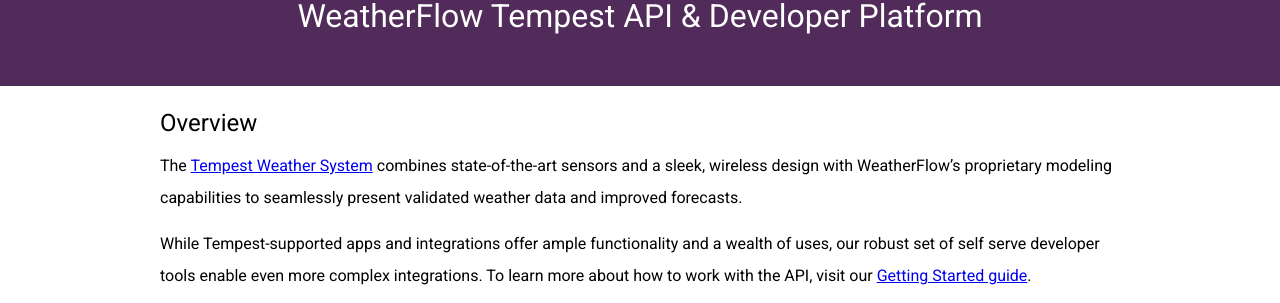
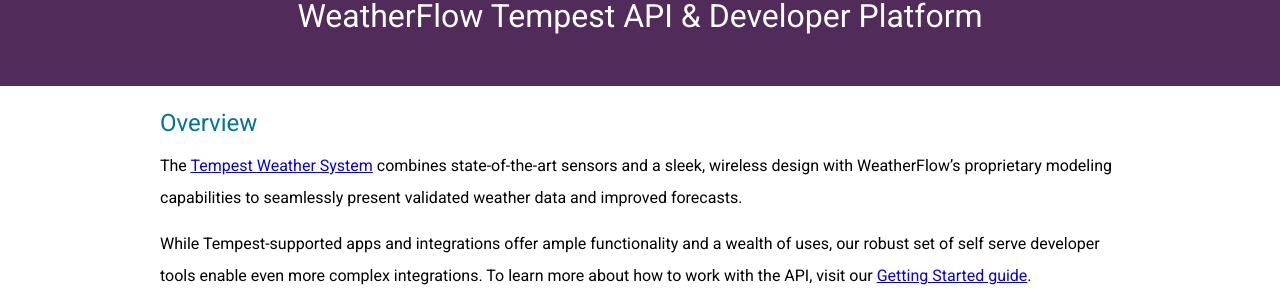
Before and after one commit to WeatherFlow/Tempest, a Jekyll site: the page index.html, which Jekyll copies as it is, in a window 1280 px wide. Shown: the part 254-557 px from the top of the page. Built offline with Jekyll 4.4.1, drawn with Linux system fonts in a browser that asks for light colours.

Commit message:
Update base.css

```diff
--- a/css/base.css
+++ b/css/base.css
@@ -75,13 +75,13 @@
 }
 
 h2 {
-	color: ##007399;
+	color: #007399;
 	font-size: 1.5em;
 	margin: 25px 0 15px 0;
 }
 
 h2 a {
-	color: ##007399;
+	color: #007399;
 	text-decoration: none;
 }
 
```
